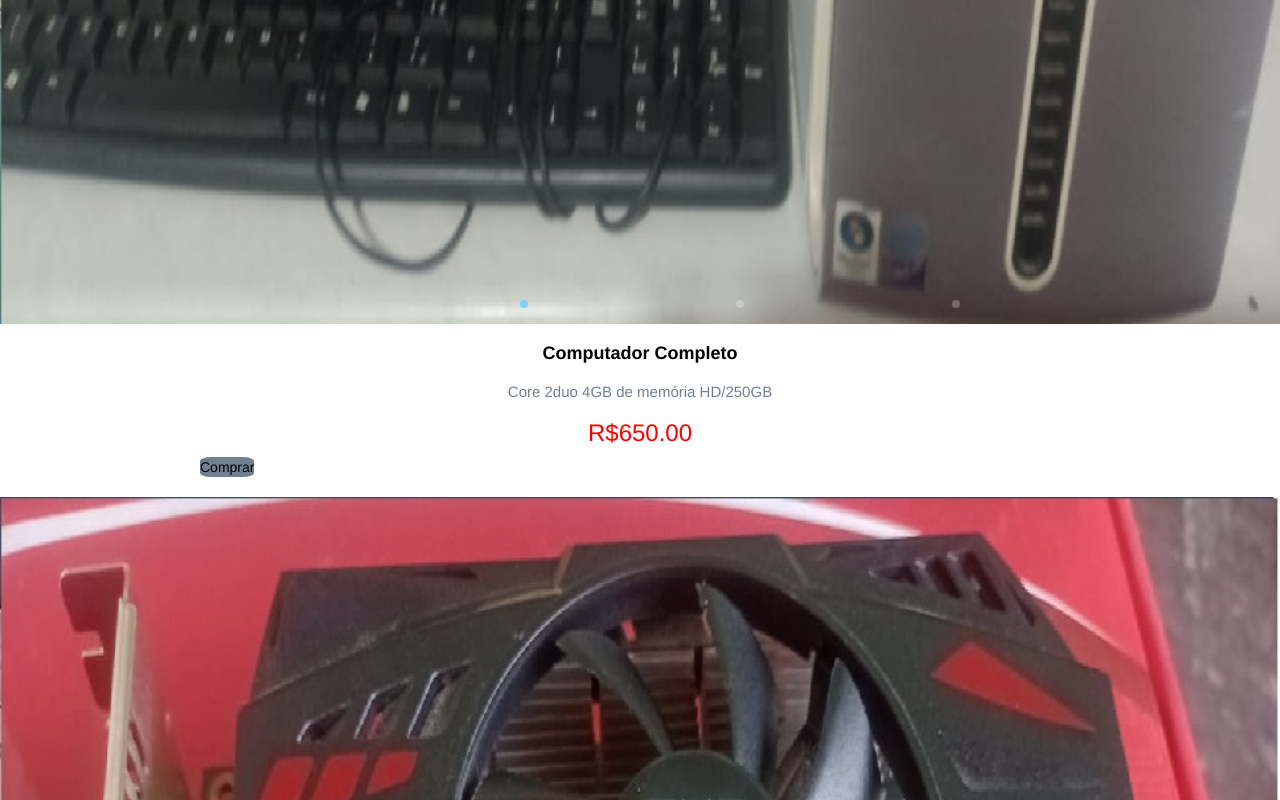
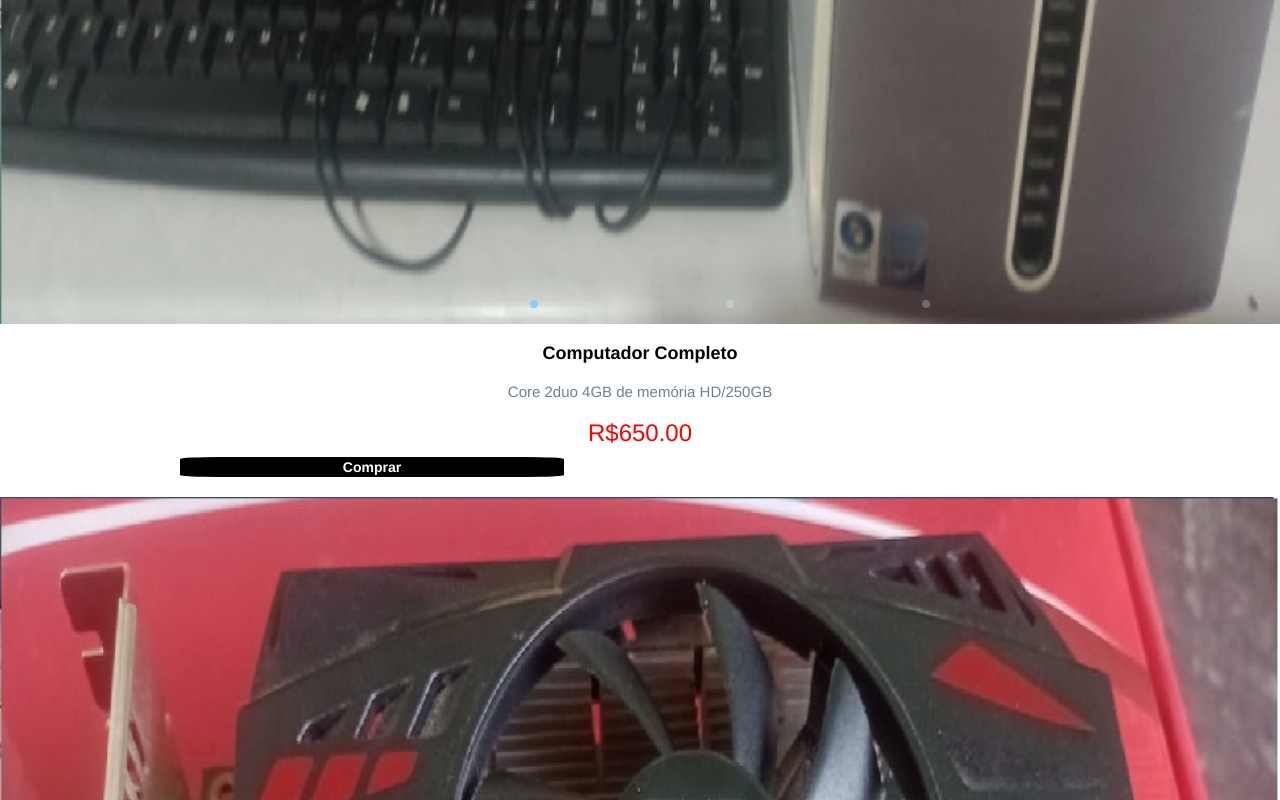
Before and after one commit to JOSEURSO/JRCINFO_VENDAS, a plain HTML site: page index.html in a window 1280 px wide. Shown: the part 1457-2257 px from the top of the page. Drawn offline with nearby package versions, Linux system fonts and the light colour scheme; a script that the page names is missing.

Commit message:
Update index.html

```diff
--- a/index.html
+++ b/index.html
@@ -175,11 +175,13 @@ body{
    justify-content: center;
  }
 
- button{
-   margin-left: 200px;
-   color: black;
-   background-color:slategrey;
-   border-radius: 20%;
+button{
+   width: 30%;
+   margin-left: 180px;
+   color: white;
+   font-weight: 600;
+   background-color:black;
+   border-radius: 10%;
    border: 0;
 
  }
```
